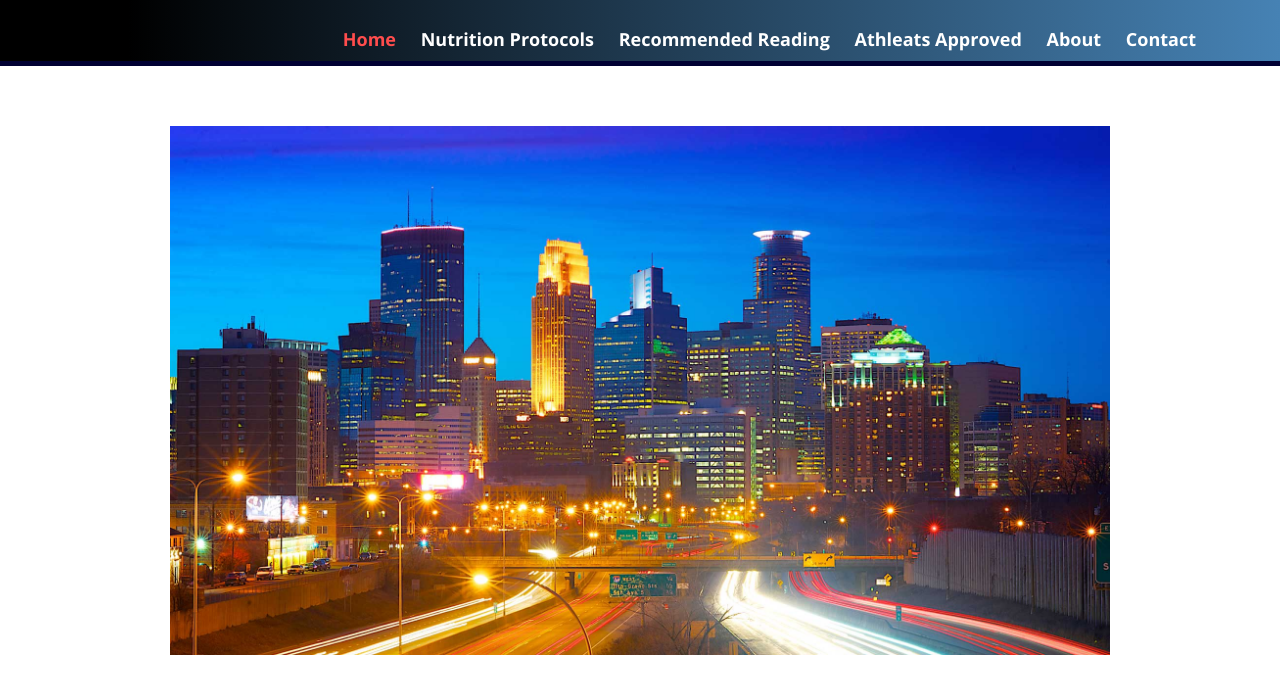
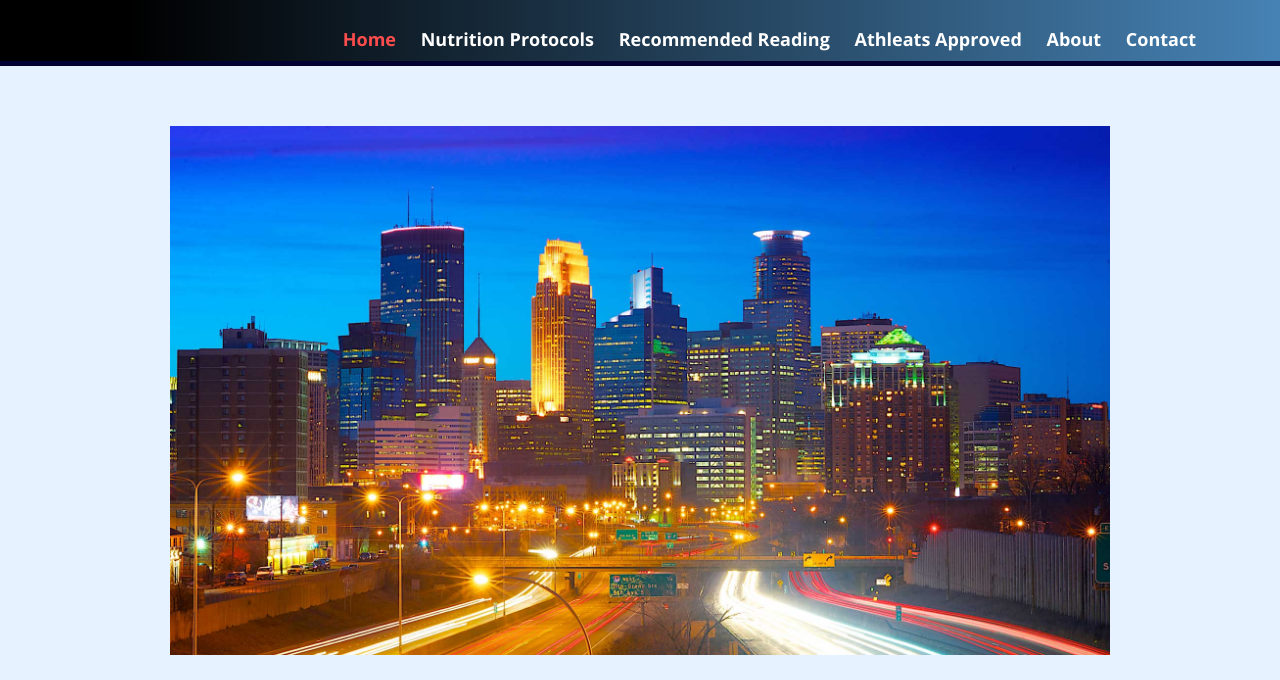
Before and after one commit to kyleropractor/athleats, a plain HTML site: page index.html in a window 1280 px wide. Shown: the part 103-783 px from the top of the page. Drawn offline with nearby package versions, Linux system fonts and the light colour scheme.

Commit message:
Update main.css

```diff
--- a/css/main.css
+++ b/css/main.css
@@ -189,6 +189,6 @@ nav a.selected, nav a:hover {
 }
 /*site body*/
 body {
-  background-color: #fff;
+  background-color: #e6f2ff;
   color: #999;
 }
```
